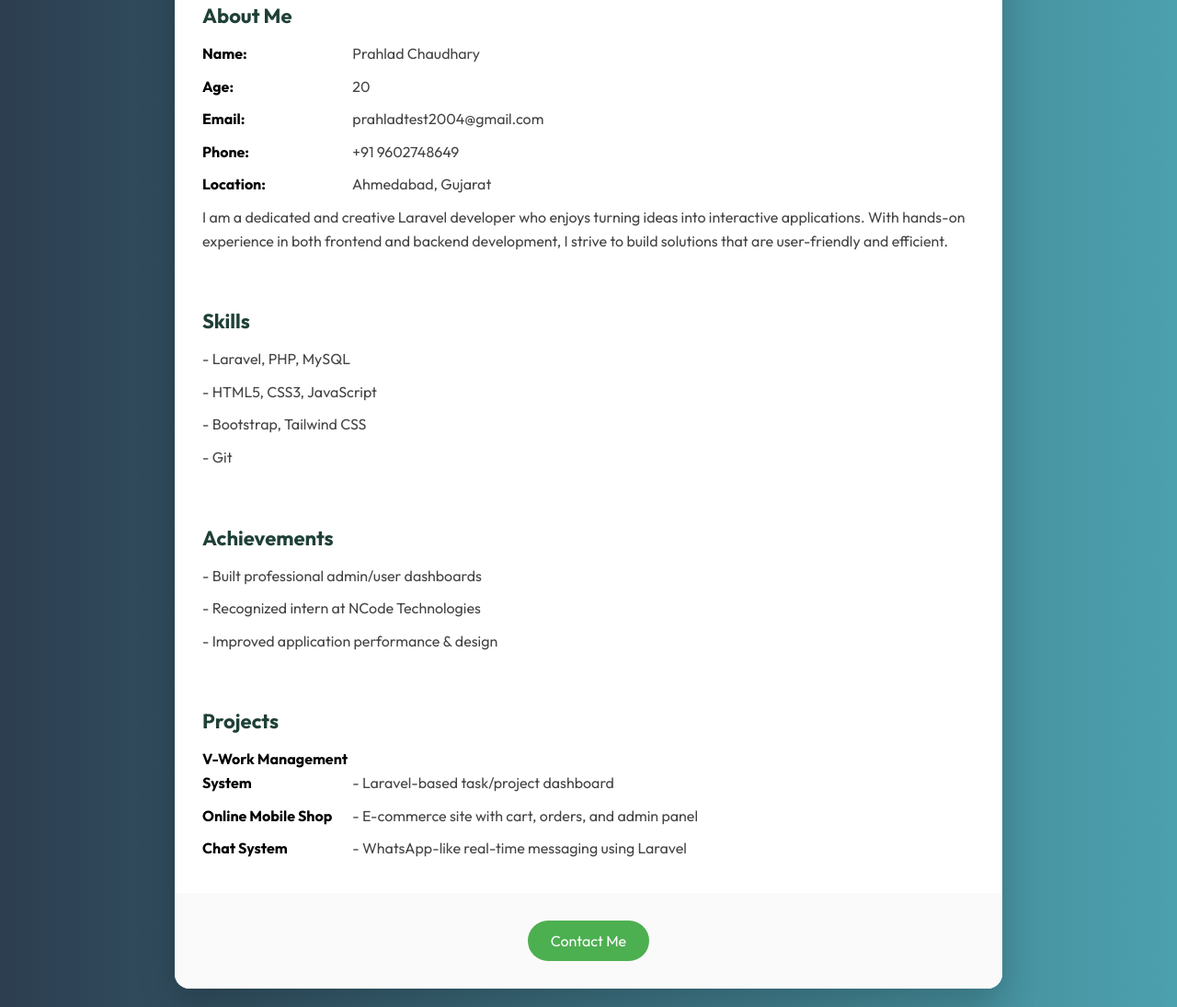
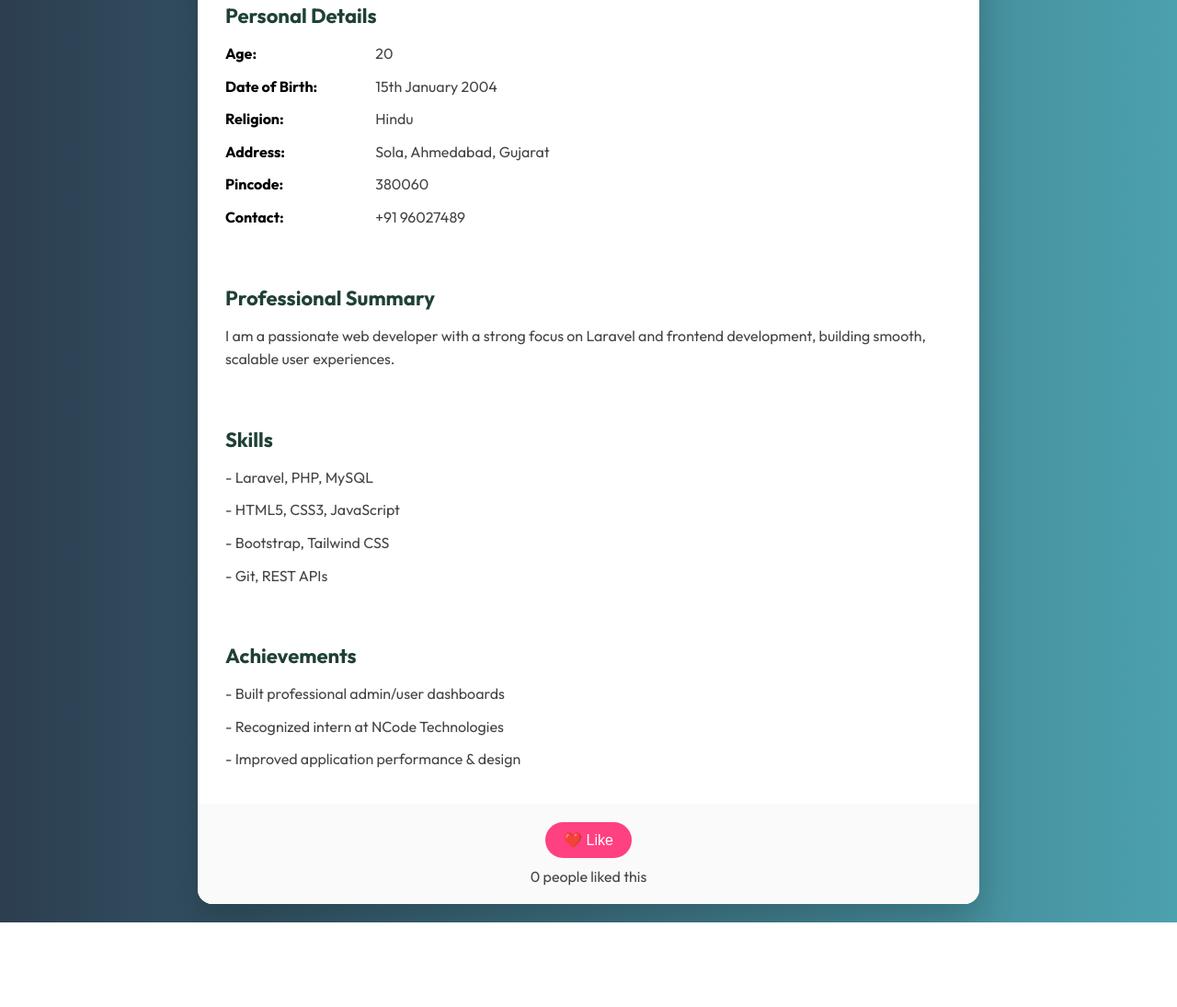
Before and after one commit to web-developer-prahlad/mybiodata, a plain HTML site: page index.html in a window 1280 px wide. Shown: the part 304-1399 px from the top of the page at 92% size. After the commit the page ends 1307 px from the top, so only its background shows below. Drawn offline with Linux system fonts and the light colour scheme.

Commit message:
Update index.html

```diff
--- a/index.html
+++ b/index.html
@@ -18,30 +18,25 @@
       min-height: 100vh;
       padding: 20px;
       scroll-behavior: smooth;
-      animation: fadeIn 1.5s ease;
-    }
-    @keyframes fadeIn {
-      from {opacity: 0;}
-      to {opacity: 1;}
     }
     .bio-container {
       background: #fff;
-      max-width: 900px;
+      max-width: 850px;
       width: 100%;
       border-radius: 16px;
       box-shadow: 0 20px 40px rgba(0,0,0,0.2);
       overflow: hidden;
-      animation: slideUp 1.2s ease;
+      animation: popIn 1s ease;
     }
-    @keyframes slideUp {
-      from { transform: translateY(30px); opacity: 0; }
-      to { transform: translateY(0); opacity: 1; }
+    @keyframes popIn {
+      from { opacity: 0; transform: scale(0.9); }
+      to { opacity: 1; transform: scale(1); }
     }
     .header {
       background: #f5f5f5;
       padding: 30px;
       text-align: center;
-      animation: glow 3s ease-in-out infinite alternate;
+      position: relative;
     }
     .photo {
       width: 120px;
@@ -87,37 +82,28 @@
       width: 160px;
       display: inline-block;
     }
-    .contact-section {
+    .like-section {
       text-align: center;
-      padding: 30px;
+      padding: 20px;
       background: #fafafa;
     }
-    .contact-btn {
-      background: #4caf50;
+    .like-btn {
+      background: #ff4081;
       border: none;
-      padding: 12px 25px;
+      padding: 10px 20px;
       color: white;
       font-size: 16px;
       border-radius: 30px;
       cursor: pointer;
-      transition: transform 0.2s ease, background 0.3s ease;
-      text-decoration: none;
-      display: inline-block;
+      transition: transform 0.2s ease;
     }
-    .contact-btn:hover {
-      background: #388e3c;
+    .like-btn:hover {
       transform: scale(1.05);
     }
-    .hover-skill {
-      transition: all 0.3s ease;
-    }
-    .hover-skill:hover {
-      transform: translateX(10px);
-      color: #4caf50;
-    }
-    @keyframes glow {
-      0% { box-shadow: 0 0 10px #4caf50; }
-      100% { box-shadow: 0 0 25px #4caf50; }
+    .like-count {
+      margin-top: 10px;
+      font-size: 16px;
+      color: #444;
     }
   </style>
 </head>
@@ -131,21 +117,26 @@
   </div>
 
   <div class="section reveal">
-    <h2>About Me</h2>
-    <p><strong>Name:</strong> Prahlad Chaudhary</p>
+    <h2>Personal Details</h2>
     <p><strong>Age:</strong> 20</p>
-    <p><strong>Email:</strong> prahladtest2004@gmail.com</p>
-    <p><strong>Phone:</strong> +91 9602748649</p>
-    <p><strong>Location:</strong> Ahmedabad, Gujarat</p>
-    <p>I am a dedicated and creative Laravel developer who enjoys turning ideas into interactive applications. With hands-on experience in both frontend and backend development, I strive to build solutions that are user-friendly and efficient.</p>
+    <p><strong>Date of Birth:</strong> 15th January 2004</p>
+    <p><strong>Religion:</strong> Hindu</p>
+    <p><strong>Address:</strong> Sola, Ahmedabad, Gujarat</p>
+    <p><strong>Pincode:</strong> 380060</p>
+    <p><strong>Contact:</strong> +91 96027489</p>
+  </div>
+
+  <div class="section reveal">
+    <h2>Professional Summary</h2>
+    <p>I am a passionate web developer with a strong focus on Laravel and frontend development, building smooth, scalable user experiences.</p>
   </div>
 
   <div class="section reveal">
     <h2>Skills</h2>
-    <p class="hover-skill">- Laravel, PHP, MySQL</p>
-    <p class="hover-skill">- HTML5, CSS3, JavaScript</p>
-    <p class="hover-skill">- Bootstrap, Tailwind CSS</p>
-    <p class="hover-skill">- Git</p>
+    <p>- Laravel, PHP, MySQL</p>
+    <p>- HTML5, CSS3, JavaScript</p>
+    <p>- Bootstrap, Tailwind CSS</p>
+    <p>- Git, REST APIs</p>
   </div>
 
   <div class="section reveal">
@@ -155,20 +146,15 @@
     <p>- Improved application performance & design</p>
   </div>
 
-  <div class="section reveal">
-    <h2>Projects</h2>
-    <p><strong>V-Work Management System</strong> - Laravel-based task/project dashboard</p>
-    <p><strong>Online Mobile Shop</strong> - E-commerce site with cart, orders, and admin panel</p>
-    <p><strong>Chat System</strong> - WhatsApp-like real-time messaging using Laravel</p>
-  </div>
-
-  <div class="contact-section">
-    <a href="mailto:prahladtest2004@gmail.com" class="contact-btn">Contact Me</a>
+  <div class="like-section">
+    <button class="like-btn" onclick="likeMe()">❤️ Like</button>
+    <div class="like-count" id="like-count">0 people liked this</div>
   </div>
 </div>
 
 <script>
-  const text = ["Web Developer", "Laravel Developer"];
+  // Typing effect
+  const text = ["Web Developer", "Laravel Lover", "UI/UX Enthusiast", "Passionate Coder"];
   let index = 0, charIndex = 0, current = "";
   function type() {
     if (charIndex < text[index].length) {
@@ -185,6 +171,7 @@
   }
   type();
 
+  // Scroll reveal
   const sections = document.querySelectorAll('.section');
   window.addEventListener('scroll', () => {
     sections.forEach(sec => {
@@ -194,7 +181,42 @@
       }
     });
   });
+
+  // Like button
+  let likes = 0;
+  function likeMe() {
+    likes++;
+    document.getElementById("like-count").textContent = `${likes} people liked this`;
+    confettiBurst();
+  }
+
+  // Confetti effect
+  function confettiBurst() {
+    const count = 30;
+    for (let i = 0; i < count; i++) {
+      const confetti = document.createElement("div");
+      confetti.style.position = "fixed";
+      confetti.style.top = Math.random() * window.innerHeight + "px";
+      confetti.style.left = Math.random() * window.innerWidth + "px";
+      confetti.style.width = "8px";
+      confetti.style.height = "8px";
+      confetti.style.backgroundColor = `hsl(${Math.random() * 360}, 100%, 50%)`;
+      confetti.style.borderRadius = "50%";
+      confetti.style.opacity = "0.8";
+      confetti.style.animation = "fall 1.5s linear forwards";
+      document.body.appendChild(confetti);
+      setTimeout(() => confetti.remove(), 1500);
+    }
+  }
+
+  // Falling confetti animation
+  const styleSheet = document.styleSheets[0];
+  styleSheet.insertRule(`
+    @keyframes fall {
+      0% { transform: translateY(0); opacity: 1; }
+      100% { transform: translateY(100px); opacity: 0; }
+    }
+  `, styleSheet.cssRules.length);
 </script>
-
 </body>
 </html>
```
